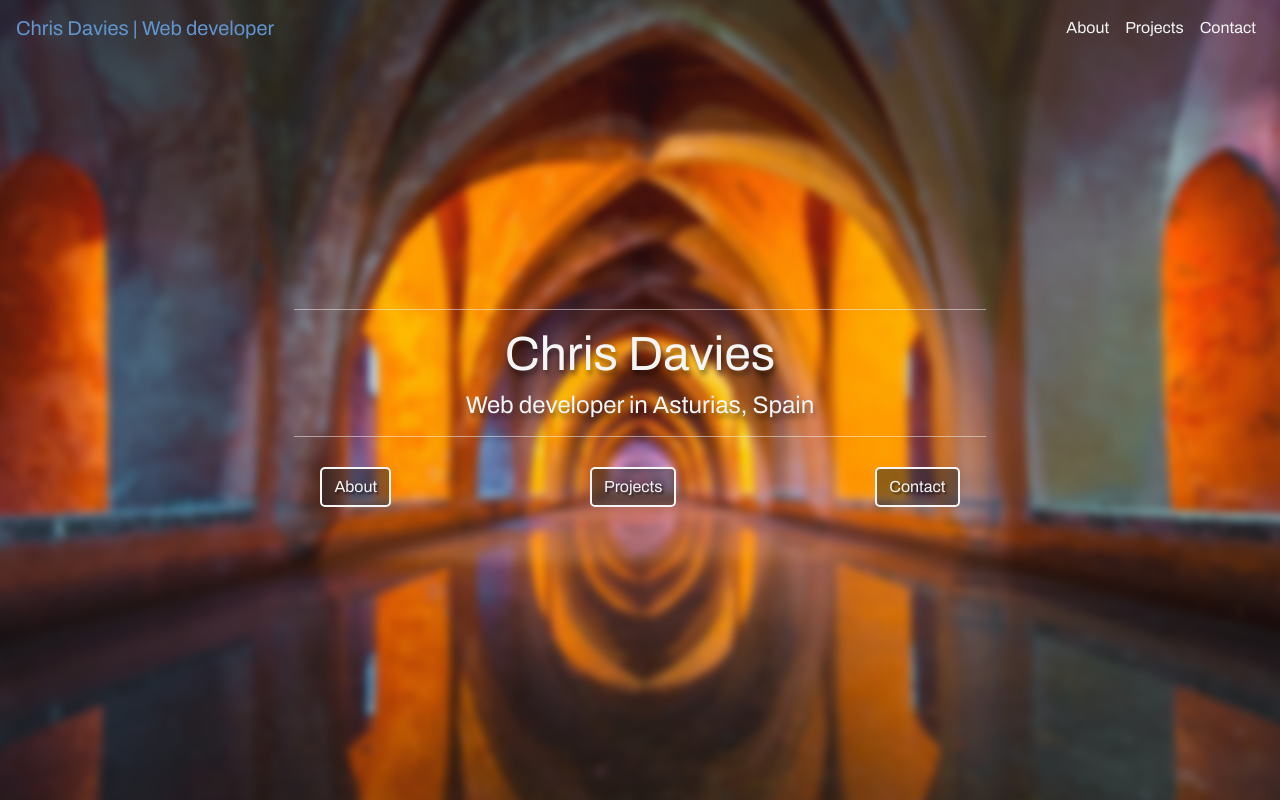
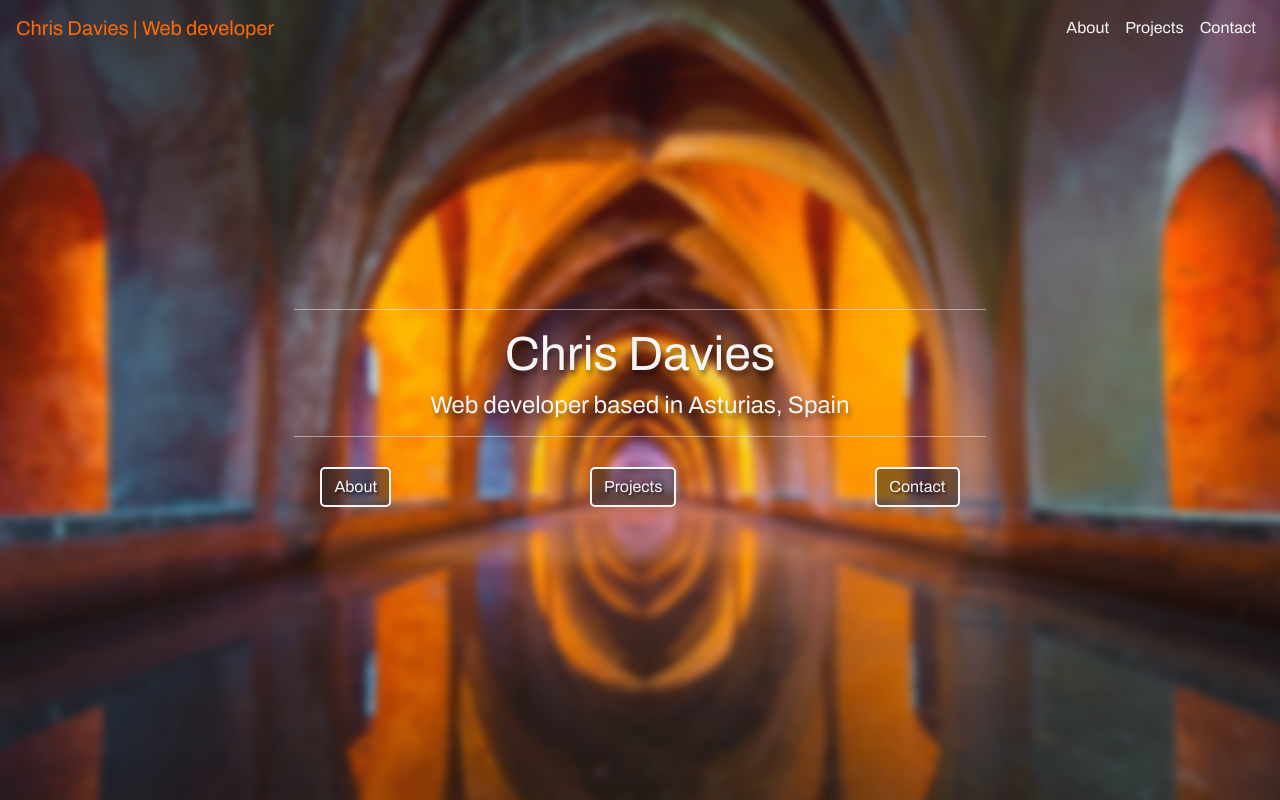
Before and after one commit to abacobob/portfolio-site, a website: page public/index.html in a window 1280 px wide. In both pictures the pointer is over the link "Chris Davies | Web developer". Shown: the top 800 px of the page. Drawn offline with nearby package versions, Linux system fonts and the light colour scheme.

Commit message:
navbar link colors

```diff
--- a/public/index.html
+++ b/public/index.html
@@ -49,7 +49,7 @@
         <hr>
         <h1>Chris Davies</h1>
 
-        <h5>Web developer in Asturias, Spain</h5>
+        <h5>Web developer based in Asturias, Spain</h5>
         <hr>
         <div id = 'landingButtons'>
           <a href="#aboutSection"><button class = 'btn'>About</button></a>
--- a/public/style.css
+++ b/public/style.css
@@ -24,7 +24,8 @@ body{
 }
 
 .navbar a:hover  {
-    color: #6195ce
+    /*color: #6195ce */
+    color: #fc6a03;
 }
 
 .navbar-brand{
```
